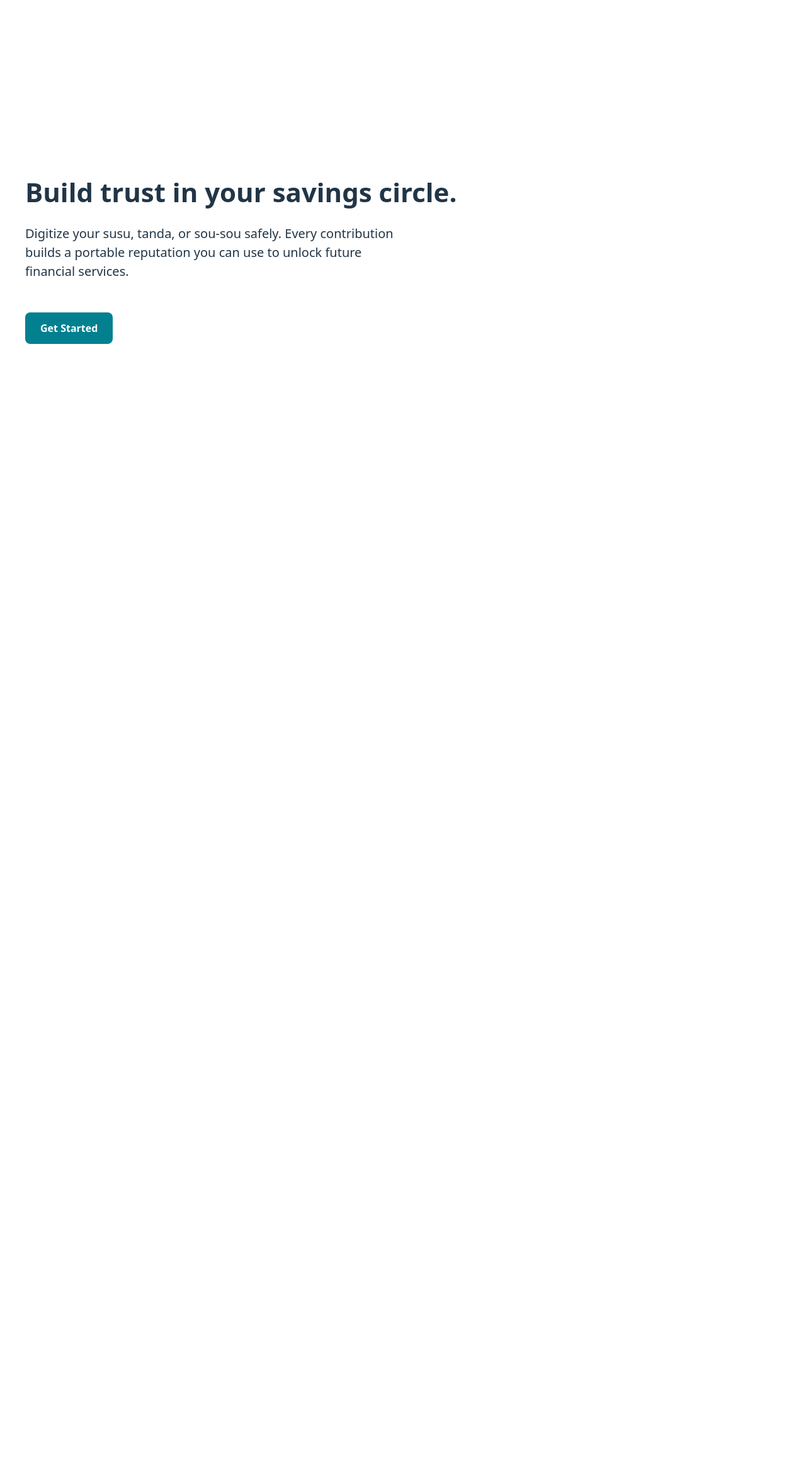
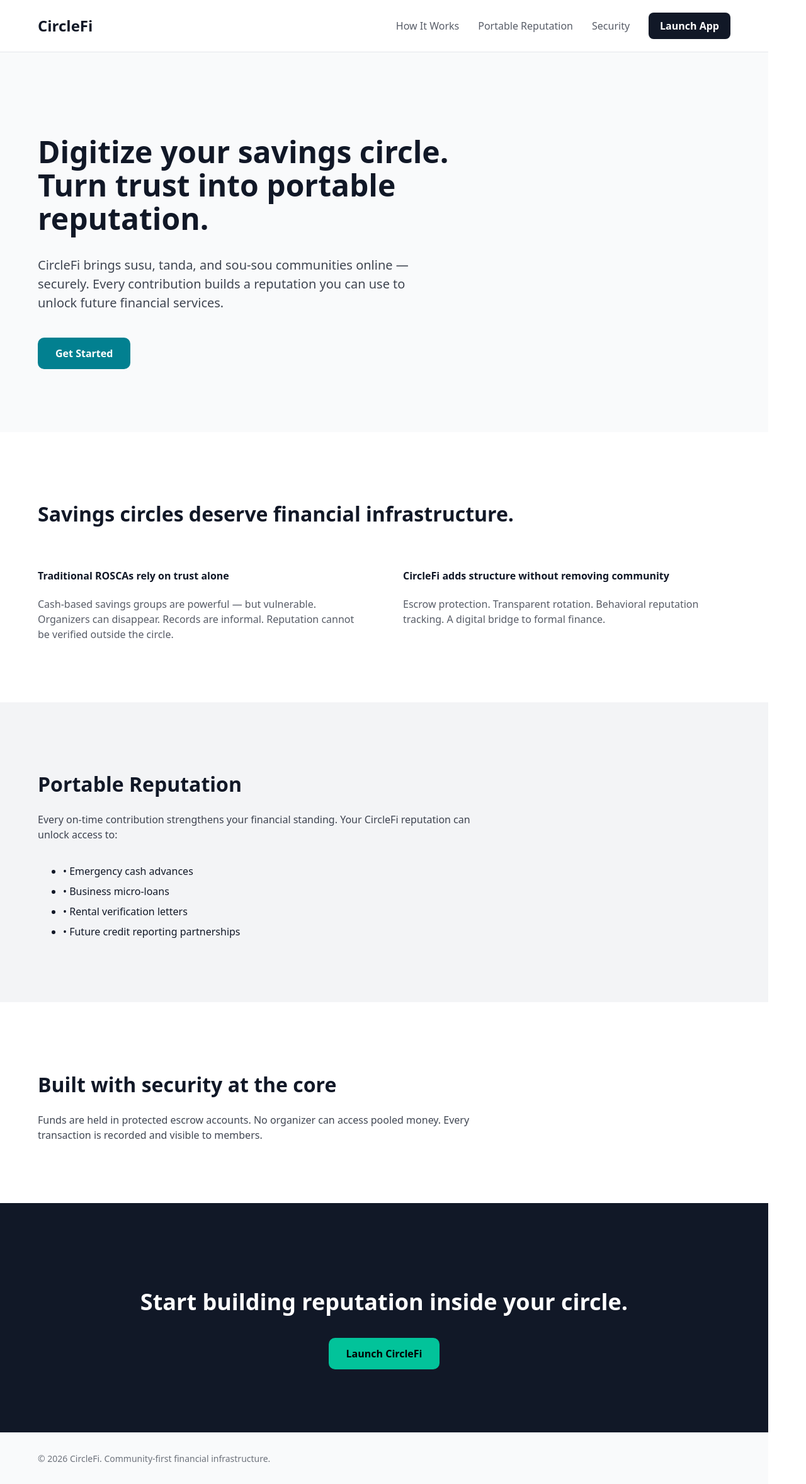
Before and after one commit to tevinskeete8-dotcom/circlefi, a React (Vite) app: page / in a window 1280 px wide. Shown: the whole page at 63% size. Before the commit the page ends 800 px from the top, so only its background shows below. Built offline with nearby package versions, Linux system fonts and the light colour scheme.

Commit message:
Final centered dashboard layout

```diff
--- a/src/pages/Dashboard.tsx
+++ b/src/pages/Dashboard.tsx
@@ -12,116 +12,122 @@
     reputationScore >= 85 ? "Silver Tier" : "Building Tier";
 
   return (
+    <div style={{ display: "flex", minHeight: "100vh", fontFamily: "system-ui" }}>
+
+      {/* Sidebar */}
       <div
         style={{
-        minHeight: "100vh",
-        background: "#0D1B2A",
-        display: "flex",
-        justifyContent: "center",
-        paddingTop: 60,
-        paddingBottom: 60,
-        fontFamily: "system-ui"
+          width: 240,
+          background: "#111827",
+          color: "white",
+          padding: 24
         }}
       >
+        <h2 style={{ marginBottom: 30 }}>CircleFi</h2>
+        <div style={{ marginBottom: 12, opacity: 0.7 }}>Dashboard</div>
+        <div style={{ marginBottom: 12, opacity: 0.7 }}>Reputation</div>
+        <div style={{ marginBottom: 12, opacity: 0.7 }}>Circles</div>
+        <div style={{ marginBottom: 12, opacity: 0.7 }}>Trust & Security</div>
+        <div style={{ marginBottom: 12, opacity: 0.7 }}>Settings</div>
+      </div>
+
+      {/* Main Content */}
       <div
         style={{
-          width: "100%",
-          maxWidth: 480,
-          padding: 24,
+          flex: 1,
+          background: "#0D1B2A",
+          padding: 40,
           color: "white"
         }}
       >
-        <h2 style={{ marginBottom: 6 }}>CircleFi</h2>
-        <div style={{ opacity: 0.6, marginBottom: 30 }}>
-          Community Savings · Portable Reputation
+        <h1 style={{ marginBottom: 30 }}>Dashboard Overview</h1>
+
+        {/* Top Row */}
+        <div style={{ display: "flex", gap: 20, marginBottom: 30 }}>
+
+          <div
+            style={{
+              flex: 1,
+              background: "#132232",
+              padding: 24,
+              borderRadius: 16
+            }}
+          >
+            <div style={{ opacity: 0.6 }}>Total Circle Pool</div>
+            <div style={{ fontSize: 32, fontWeight: 800 }}>${pool}</div>
           </div>
 
           <div
             style={{
-            background: "#1B263B",
-            padding: 12,
-            borderRadius: 10,
-            marginBottom: 20,
-            fontSize: 14
+              flex: 1,
+              background: "#132232",
+              padding: 24,
+              borderRadius: 16
             }}
           >
-          🔒 Funds are held in protected escrow. No organizer controls the pool.
+            <div style={{ opacity: 0.6 }}>Next Payout</div>
+            <div style={{ fontSize: 18 }}>
+              Rosa receives ${pool}
+            </div>
+            <div style={{ opacity: 0.5 }}>In 12 days</div>
           </div>
 
           <div
             style={{
+              flex: 1,
               background: "#132232",
-            padding: 20,
-            borderRadius: 16,
-            marginBottom: 20
+              padding: 24,
+              borderRadius: 16
             }}
           >
-          <div style={{ opacity: 0.7 }}>Total Circle Pool</div>
-          <div style={{ fontSize: 40, fontWeight: 800 }}>${pool}</div>
-          <div style={{ opacity: 0.6 }}>
-            ${contribution} per member · {members} members
+            <div style={{ opacity: 0.6 }}>Portable Reputation</div>
+            <div style={{ fontSize: 26, fontWeight: 700 }}>
+              {reputationScore}
+            </div>
+            <div style={{ opacity: 0.5 }}>{reputationTier}</div>
           </div>
         </div>
 
+        {/* Escrow Section */}
+        <div
+          style={{
+            background: "#1B263B",
+            padding: 20,
+            borderRadius: 12,
+            marginBottom: 30
+          }}
+        >
+          🔒 Funds are held in protected escrow.
+          No organizer can access pooled funds.
+        </div>
+
+        {/* Contribution Section */}
         <div
           style={{
             background: "#132232",
-            padding: 20,
-            borderRadius: 16,
-            marginBottom: 20
+            padding: 24,
+            borderRadius: 16
           }}
         >
-          <div style={{ fontWeight: 600, marginBottom: 8 }}>
-            Next Payout
-          </div>
-          <div>Rosa receives ${pool} in 12 days</div>
-          <div style={{ opacity: 0.6, marginTop: 6 }}>
-            You receive in 2 rounds
-          </div>
-        </div>
-
-        <div
-          style={{
-            background: "#132232",
-            padding: 20,
-            borderRadius: 16,
-            marginBottom: 24
-          }}
-        >
-          <div style={{ fontWeight: 600, marginBottom: 8 }}>
-            Portable Reputation
-          </div>
-
-          <div style={{ fontSize: 26, fontWeight: 700 }}>
-            {reputationScore} · {reputationTier}
-          </div>
-
-          <div style={{ opacity: 0.7, marginTop: 8 }}>
-            {paid
-              ? "3 on-time contributions · 0 missed payments"
-              : "Make your contribution to improve your standing"}
-          </div>
-
-          <div style={{ opacity: 0.5, marginTop: 10, fontSize: 13 }}>
-            This score can unlock future financial services.
-          </div>
-        </div>
+          <h3 style={{ marginBottom: 12 }}>Your Contribution</h3>
+          <p style={{ opacity: 0.7 }}>
+            ${contribution} due this round
+          </p>
 
           <button
             onClick={() => setPaid(true)}
             style={{
-            width: "100%",
-            padding: 16,
+              padding: "12px 20px",
               background: "#02C39A",
               border: "none",
-            borderRadius: 12,
-            fontWeight: 700,
-            fontSize: 15,
+              borderRadius: 10,
+              fontWeight: 600,
               cursor: "pointer"
             }}
           >
-          Mark My Contribution as Paid
+            Mark Contribution as Paid
           </button>
+        </div>
       </div>
     </div>
   );
--- a/src/pages/Landing.tsx
+++ b/src/pages/Landing.tsx
@@ -1,21 +1,32 @@
+import { Link } from "react-router-dom";
+
 export default function Landing() {
   return (
-    <div style={{ fontFamily: "system-ui", padding: 40 }}>
-      <h1 style={{ fontSize: 42, fontWeight: 800 }}>
-        Build trust in your savings circle.
-      </h1>
+    <div style={{ fontFamily: "system-ui", background: "#F9FAFB", color: "#111827" }}>
 
-      <p style={{ fontSize: 20, marginTop: 20, maxWidth: 600 }}>
-        Digitize your susu, tanda, or sou-sou safely.
-        Every contribution builds a portable reputation
-        you can use to unlock future financial services.
-      </p>
+      {/* NAVBAR */}
+      <div
+        style={{
+          display: "flex",
+          justifyContent: "space-between",
+          alignItems: "center",
+          padding: "20px 60px",
+          borderBottom: "1px solid #E5E7EB",
+          background: "white"
+        }}
+      >
+        <h2 style={{ margin: 0 }}>CircleFi</h2>
 
+        <div style={{ display: "flex", gap: 30, alignItems: "center" }}>
+          <span style={{ cursor: "pointer", opacity: 0.7 }}>How It Works</span>
+          <span style={{ cursor: "pointer", opacity: 0.7 }}>Portable Reputation</span>
+          <span style={{ cursor: "pointer", opacity: 0.7 }}>Security</span>
+
+          <Link to="/app">
             <button
               style={{
-          marginTop: 30,
-          padding: "14px 24px",
-          background: "#028090",
+                padding: "10px 18px",
+                background: "#111827",
                 color: "white",
                 border: "none",
                 borderRadius: 8,
@@ -23,8 +34,148 @@
                 cursor: "pointer"
               }}
             >
+              Launch App
+            </button>
+          </Link>
+        </div>
+      </div>
+
+      {/* HERO */}
+      <div style={{ padding: "100px 60px", maxWidth: 1200, margin: "0 auto" }}>
+        <h1 style={{ fontSize: 48, fontWeight: 800, maxWidth: 800 }}>
+          Digitize your savings circle.
+          <br />
+          Turn trust into portable reputation.
+        </h1>
+
+        <p style={{ fontSize: 20, marginTop: 24, maxWidth: 650, opacity: 0.8 }}>
+          CircleFi brings susu, tanda, and sou-sou communities online —
+          securely. Every contribution builds a reputation you can use to
+          unlock future financial services.
+        </p>
+
+        <div style={{ marginTop: 40 }}>
+          <Link to="/app">
+            <button
+              style={{
+                padding: "14px 28px",
+                background: "#028090",
+                color: "white",
+                border: "none",
+                borderRadius: 10,
+                fontSize: 16,
+                fontWeight: 600,
+                cursor: "pointer"
+              }}
+            >
               Get Started
             </button>
+          </Link>
+        </div>
+      </div>
+
+      {/* PROBLEM + SOLUTION */}
+      <div style={{ padding: "80px 60px", background: "white" }}>
+        <div style={{ maxWidth: 1100, margin: "0 auto" }}>
+          <h2 style={{ fontSize: 32, marginBottom: 40 }}>
+            Savings circles deserve financial infrastructure.
+          </h2>
+
+          <div style={{ display: "flex", gap: 60 }}>
+            <div style={{ flex: 1 }}>
+              <h4>Traditional ROSCAs rely on trust alone</h4>
+              <p style={{ opacity: 0.7 }}>
+                Cash-based savings groups are powerful — but vulnerable.
+                Organizers can disappear. Records are informal.
+                Reputation cannot be verified outside the circle.
+              </p>
+            </div>
+
+            <div style={{ flex: 1 }}>
+              <h4>CircleFi adds structure without removing community</h4>
+              <p style={{ opacity: 0.7 }}>
+                Escrow protection. Transparent rotation.
+                Behavioral reputation tracking.
+                A digital bridge to formal finance.
+              </p>
+            </div>
+          </div>
+        </div>
+      </div>
+
+      {/* PORTABLE REPUTATION */}
+      <div style={{ padding: "80px 60px", background: "#F3F4F6" }}>
+        <div style={{ maxWidth: 1100, margin: "0 auto" }}>
+          <h2 style={{ fontSize: 32, marginBottom: 20 }}>
+            Portable Reputation
+          </h2>
+
+          <p style={{ maxWidth: 700, opacity: 0.8 }}>
+            Every on-time contribution strengthens your financial standing.
+            Your CircleFi reputation can unlock access to:
+          </p>
+
+          <ul style={{ marginTop: 30, lineHeight: 2 }}>
+            <li>• Emergency cash advances</li>
+            <li>• Business micro-loans</li>
+            <li>• Rental verification letters</li>
+            <li>• Future credit reporting partnerships</li>
+          </ul>
+        </div>
+      </div>
+
+      {/* SECURITY */}
+      <div style={{ padding: "80px 60px", background: "white" }}>
+        <div style={{ maxWidth: 1100, margin: "0 auto" }}>
+          <h2 style={{ fontSize: 32, marginBottom: 20 }}>
+            Built with security at the core
+          </h2>
+
+          <p style={{ opacity: 0.8, maxWidth: 700 }}>
+            Funds are held in protected escrow accounts.
+            No organizer can access pooled money.
+            Every transaction is recorded and visible to members.
+          </p>
+        </div>
+      </div>
+
+      {/* CTA */}
+      <div style={{ padding: "100px 60px", background: "#111827", color: "white" }}>
+        <div style={{ maxWidth: 1000, margin: "0 auto", textAlign: "center" }}>
+          <h2 style={{ fontSize: 36 }}>
+            Start building reputation inside your circle.
+          </h2>
+
+          <div style={{ marginTop: 30 }}>
+            <Link to="/app">
+              <button
+                style={{
+                  padding: "14px 28px",
+                  background: "#02C39A",
+                  border: "none",
+                  borderRadius: 10,
+                  fontWeight: 600,
+                  cursor: "pointer"
+                }}
+              >
+                Launch CircleFi
+              </button>
+            </Link>
+          </div>
+        </div>
+      </div>
+
+      {/* FOOTER */}
+      <div
+        style={{
+          padding: "30px 60px",
+          borderTop: "1px solid #E5E7EB",
+          fontSize: 14,
+          opacity: 0.6
+        }}
+      >
+        © 2026 CircleFi. Community-first financial infrastructure.
+      </div>
     </div>
   );
 }
```
Lines whose indentation alone changed are shown as unchanged.
